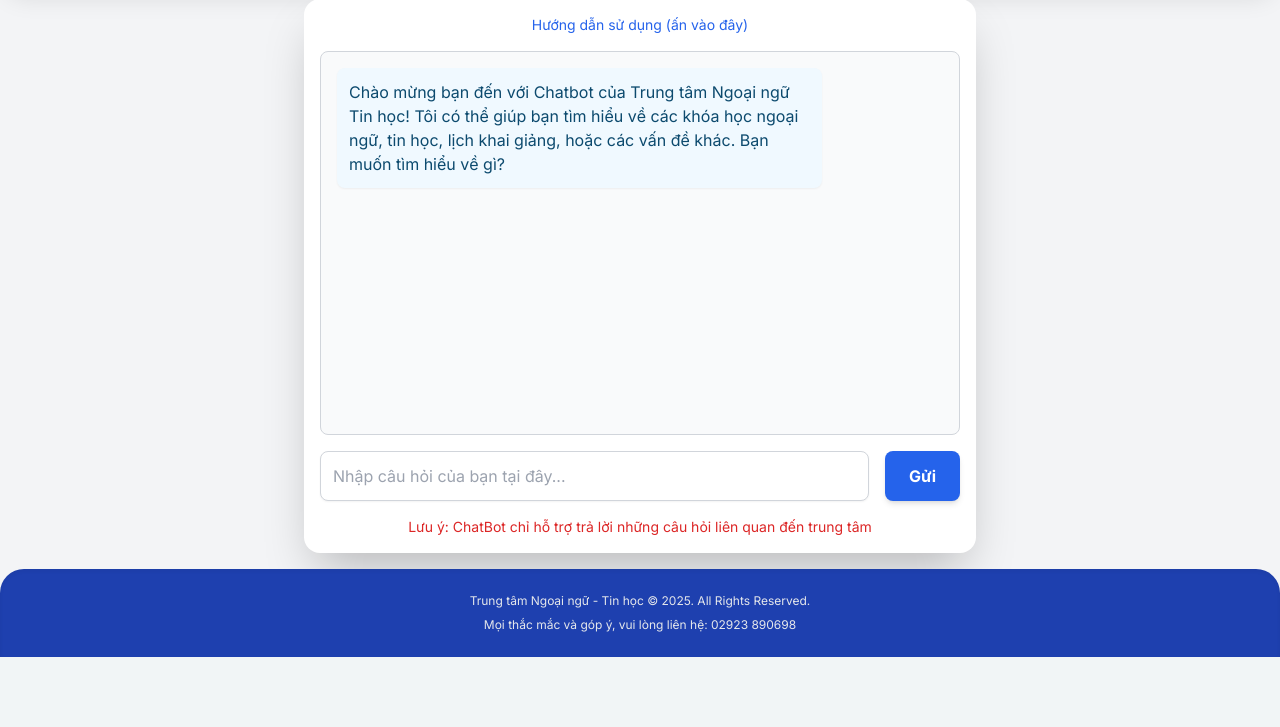
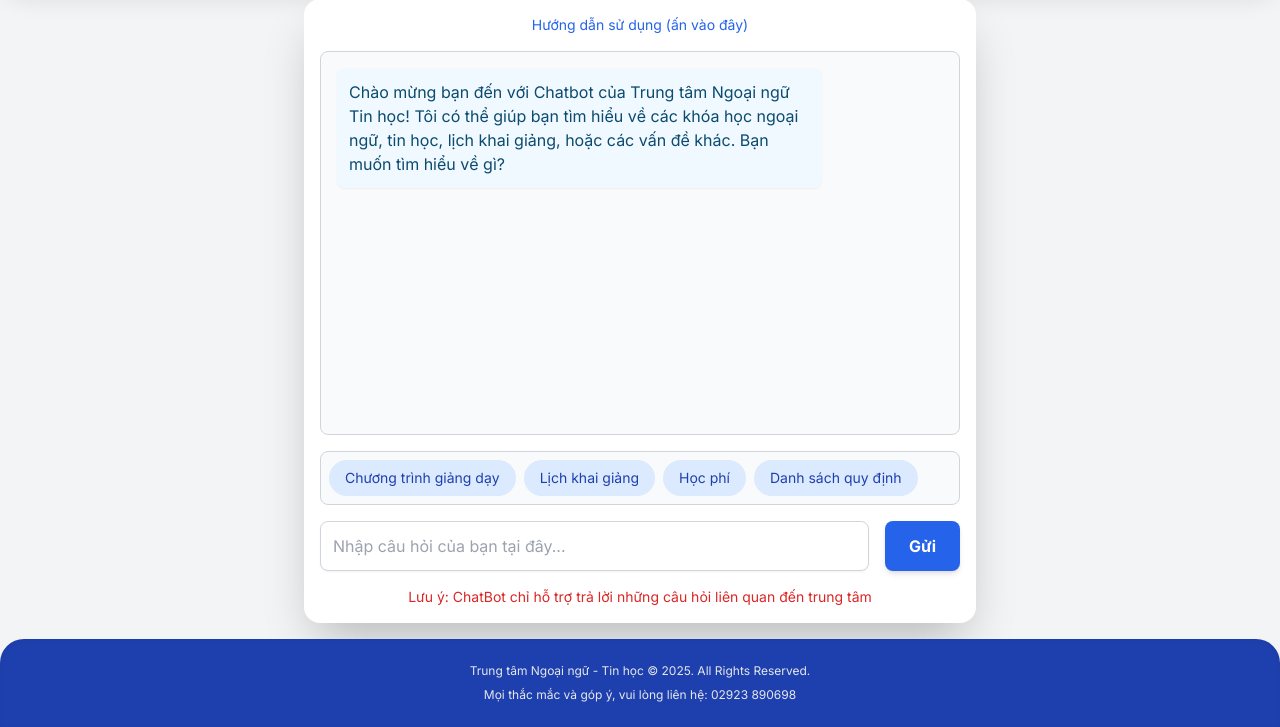
Before and after one commit to nttan182/Chatbot_clfi, a Flask app: page / in a window 1280 px wide. Shown: the part 145-872 px from the top of the page. Before the commit the page ends 802 px from the top, so only its background shows below. Run offline with Flask 3, Linux system fonts and the light colour scheme; some libraries are stand-ins or nearby versions.

Commit message:
Thêm câu hỏi gợi ý cho giao diện

```diff
--- a/templates/index_sv.html
+++ b/templates/index_sv.html
@@ -83,6 +83,10 @@
             <!-- Initial bot message -->
             <div class="message bot-message">Chào mừng bạn đến với Chatbot của Trung tâm Ngoại ngữ Tin học! Tôi có thể giúp bạn tìm hiểu về các khóa học ngoại ngữ, tin học, lịch khai giảng, hoặc các vấn đề khác. Bạn muốn tìm hiểu về gì?</div>
         </div>
+        <!-- Suggested questions container -->
+        <div id="suggestion-container" class="flex flex-wrap gap-2 p-2 rounded-lg bg-gray-50 border border-gray-300 mb-4">
+            <!-- Suggestion buttons will be injected here by JavaScript -->
+        </div>
         <!-- Input container for user messages -->
         <div id="input-container" class="flex flex-col sm:flex-row gap-3 sm:gap-4">
             <input type="text" id="user-input" class="flex-grow p-3 border border-gray-300 rounded-lg focus:outline-none focus:ring-2 focus:ring-blue-500 shadow-sm" placeholder="Nhập câu hỏi của bạn tại đây...">
@@ -107,6 +111,36 @@
         const chatBox = document.getElementById("chat-window"); // Khu vực hiển thị tin nhắn
         const messageInput = document.getElementById("user-input"); // Ô nhập liệu tin nhắn
         const sendButton = document.getElementById("send-button"); // Nút gửi tin nhắn
+        const suggestionContainer = document.getElementById("suggestion-container");
+
+        // Các câu hỏi gợi ý ban đầu
+        const initialSuggestions = [
+            "Chương trình giảng dạy",
+            "Lịch khai giảng",
+            "Học phí",
+            "Danh sách quy định",
+        ];
+
+        // Hàm để tạo và hiển thị các nút gợi ý
+        function createSuggestions(suggestions) {
+            suggestionContainer.innerHTML = ''; // Xóa các nút cũ trước
+            suggestions.forEach(text => {
+                const button = document.createElement("button");
+                button.textContent = text;
+                button.className = "px-4 py-2 text-sm bg-blue-100 text-blue-800 rounded-full font-medium transition duration-300 ease-in-out hover:bg-blue-200 focus:outline-none focus:ring-2 focus:ring-blue-500 focus:ring-opacity-50";
+                suggestionContainer.appendChild(button);
+            });
+        }
+
+        // Thêm sự kiện click cho các nút gợi ý
+        suggestionContainer.addEventListener("click", (e) => {
+            if (e.target.tagName === "BUTTON") {
+                const question = e.target.textContent;
+                // Điền câu hỏi vào ô input và gửi đi
+                messageInput.value = question;
+                sendButton.click();
+            }
+        });
 
         // Thêm sự kiện click cho nút gửi
         sendButton.addEventListener("click", async (e) => {
@@ -183,6 +217,9 @@
                 chatBox.removeChild(loadingMsg); // Xóa tin nhắn đó
             }
         }
+
+        // Hiển thị các gợi ý ban đầu khi trang tải xong
+        createSuggestions(initialSuggestions);
     </script>
 </body>
 </html>
```
